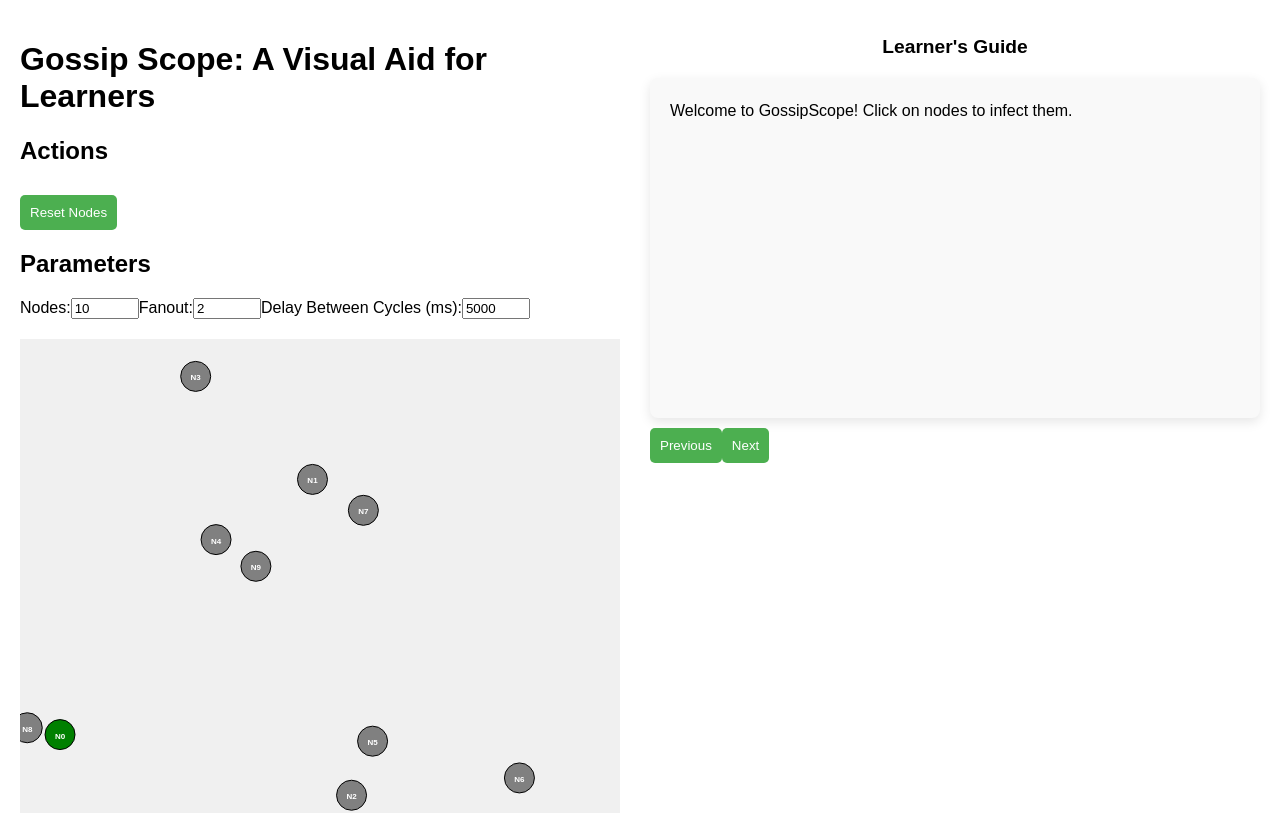
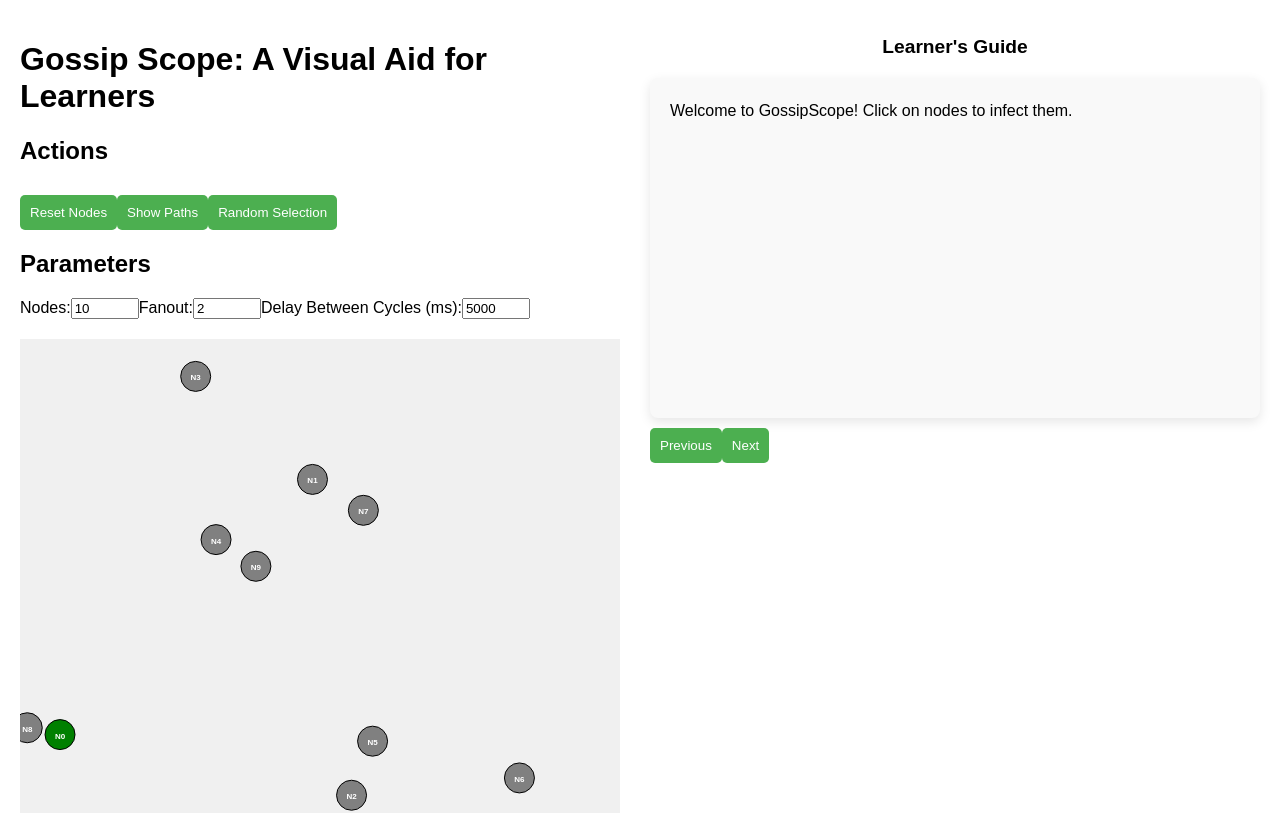
Before and after one commit to sasagarw/gossip-scope, a React (Create React App) app: page / in a window 1280 px wide. Shown: the top 813 px of the page. Built offline with nearby package versions, Linux system fonts and the light colour scheme.

Commit message:
show paths and random selection/fanout

```diff
--- a/src/App.js
+++ b/src/App.js
@@ -13,6 +13,9 @@ const App = () => {
   const [isGossipRunning, setIsGossipRunning] = useState(false);
   const [currentGuideIndex, setCurrentGuideIndex] = useState(0);
   const [gossipDots, setGossipDots] = useState([]);
+  const [showPaths, setShowPaths] = useState(false);
+  const [randomSelectionTargets, setRandomSelectionTargets] = useState([]);
+
 
   // Function to reset all states to initial values
   const resetAllStates = useCallback(() => {
@@ -45,6 +48,33 @@ const App = () => {
     }));
     setNodes(initialNodes);
   }, [nodeCount]);
+
+  // Show Paths Action
+  const handleShowPaths = useCallback(() => {
+    setShowPaths(!showPaths);
+  }, [showPaths]);
+
+  // Random Selection/Fanout Action
+  const handleRandomSelection = useCallback(() => {
+    const informedNodes = nodes.filter(node => node.informed);
+
+    const randomTargets = informedNodes.flatMap(node => {
+      const possibleTargets = nodes
+        .filter(target =>
+          target.id !== node.id && !target.informed
+        )
+        .sort(() => 0.5 - Math.random())
+        .slice(0, fanout);
+
+      return possibleTargets.map(target => ({
+        source: node,
+        target: target
+      }));
+    });
+
+    setRandomSelectionTargets(randomTargets);
+  }, [nodes, fanout]);
+
 
   // Run the gossip rounds
   useEffect(() => {
@@ -121,6 +151,10 @@ const App = () => {
         <div className="action">
           <h2>Actions</h2>
           <button onClick={resetAllStates}>Reset Nodes</button>
+          <button onClick={handleShowPaths}>
+            {showPaths ? 'Hide Paths' : 'Show Paths'}
+          </button>
+          <button onClick={handleRandomSelection}>Random Selection</button>
         </div>
 
 
@@ -161,6 +195,40 @@ const App = () => {
         </div>
 
         <svg width="600" height="600" className="network">
+
+           {/* Paths (Yellow Lines) */}
+           {showPaths && nodes.map((node, sourceIndex) =>
+            nodes.map((targetNode, targetIndex) =>
+              node.informed && sourceIndex !== targetIndex ? (
+                <line
+                  key={`path-${sourceIndex}-${targetIndex}`}
+                  x1={node.x}
+                  y1={node.y}
+                  x2={targetNode.x}
+                  y2={targetNode.y}
+                  stroke="yellow"
+                  strokeWidth={2}
+                  strokeOpacity={0.5}
+                />
+              ) : null
+            )
+          )}
+
+          {/* Random Selection Lines (Green) */}
+          {randomSelectionTargets.map((link, index) => (
+            <line
+              key={`random-${index}`}
+              x1={link.source.x}
+              y1={link.source.y}
+              x2={link.target.x}
+              y2={link.target.y}
+              stroke="green"
+              strokeWidth={3}
+              strokeOpacity={0.7}
+            />
+          ))}
+
+          {/* Nodes */}
           {nodes.map((node, index) => (
             <g key={index} onClick={() => handleNodeClick(node.id)}>
               <circle
```
